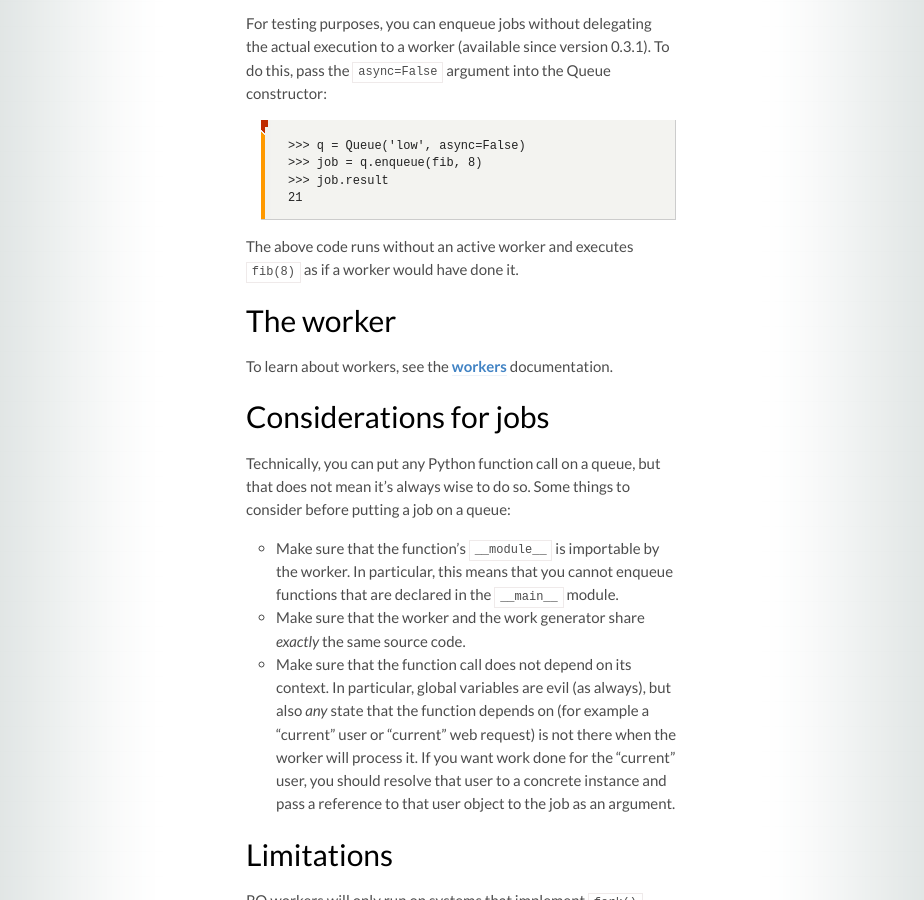
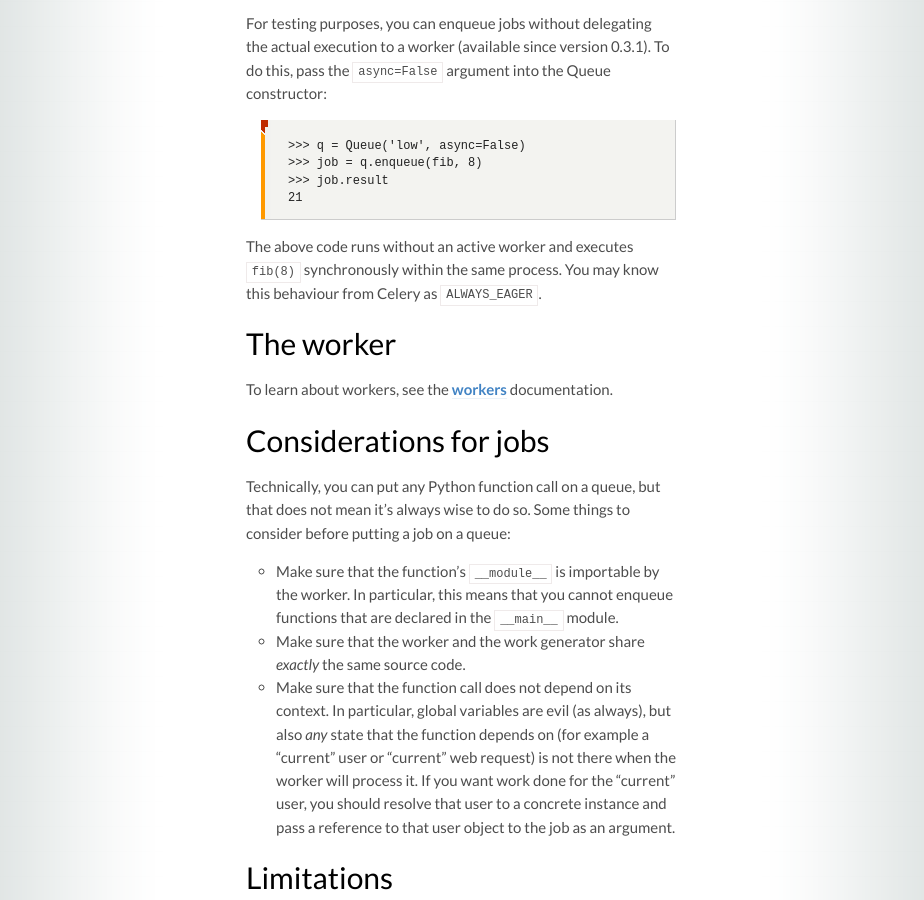
Before and after one commit to rq/rq, a Jekyll site: the page built from docs/index.md, in a window 1280 px wide and 900 px high, scrolled down 2673 px. Shown: the whole window, without its empty margins (179-1103 px from the left). Built offline with Jekyll 4.4.1, drawn with Linux system fonts in a browser that asks for light colours; some web fonts are replaced; Markdown is read by kramdown in place of the engine named in the settings.

Commit message:
Add reference to Celery's ALWAYS_EAGER, for familiarity.

```diff
--- a/docs/index.md
+++ b/docs/index.md
@@ -132,8 +132,9 @@ execution to a worker (available since version 0.3.1).  To do this, pass the
 21
 {% endhighlight %}
 
-The above code runs without an active worker and executes `fib(8)` as if
-a worker would have done it.
+The above code runs without an active worker and executes `fib(8)`
+synchronously within the same process.  You may know this behaviour from Celery
+as `ALWAYS_EAGER`.
 
 
 ## The worker
```
